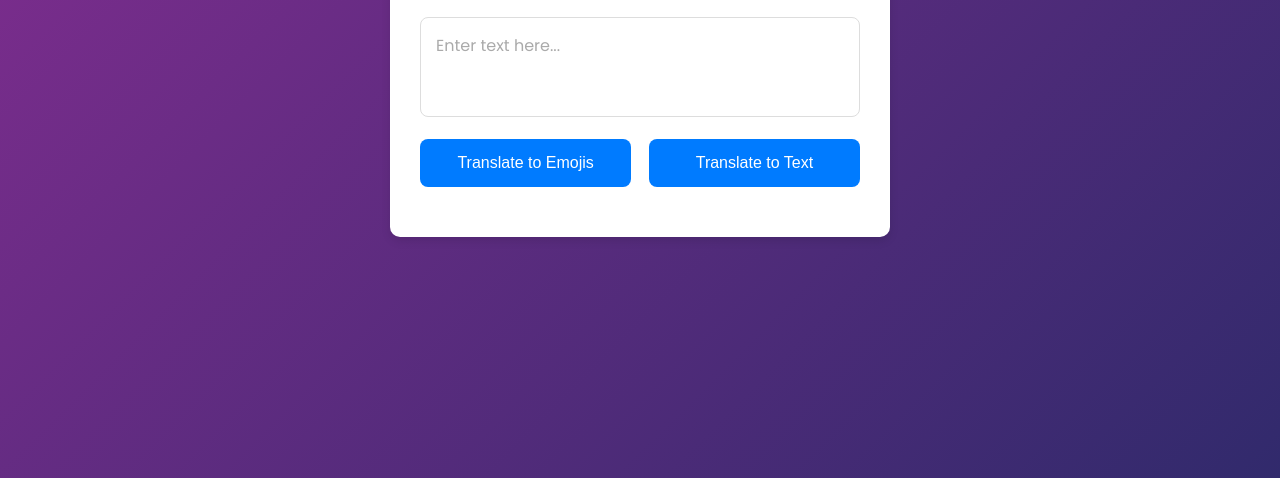
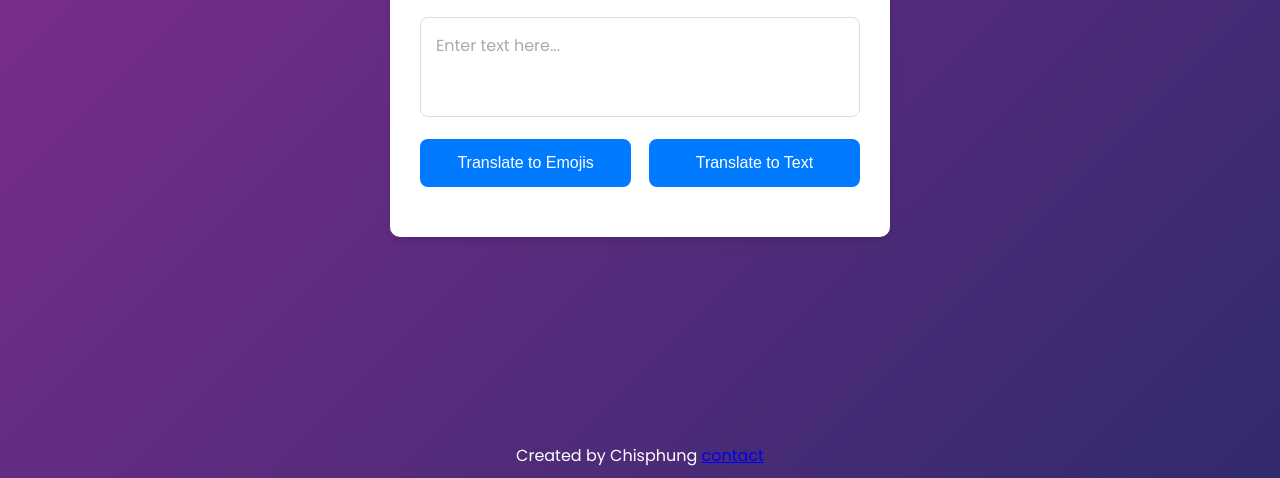
Before and after one commit to chisphung/EmojiTranslator, a plain HTML site: page index.html in a window 1280 px wide. Shown: the part 322-800 px from the top of the page. Drawn offline with Linux system fonts and the light colour scheme.

Commit message:
add footer

```diff
--- a/index.html
+++ b/index.html
@@ -19,4 +19,7 @@
     </div>
     <script src="script.js"></script>
 </body>
+<footer>
+    <p>Created by Chisphung <a href="https://fb.com/chiphungne">contact</a></p>
+</footer>
 </html>
--- a/styles.css
+++ b/styles.css
@@ -15,6 +15,15 @@ body {
     margin: 0;
 }
 
+footer {
+    position: fixed;
+    bottom: 0;
+    width: 100%;
+    text-align: center;
+    padding: 10px 0;
+    color: white;
+
+}
 .container {
     background-color: #ffffff;
     padding: 30px;
```
